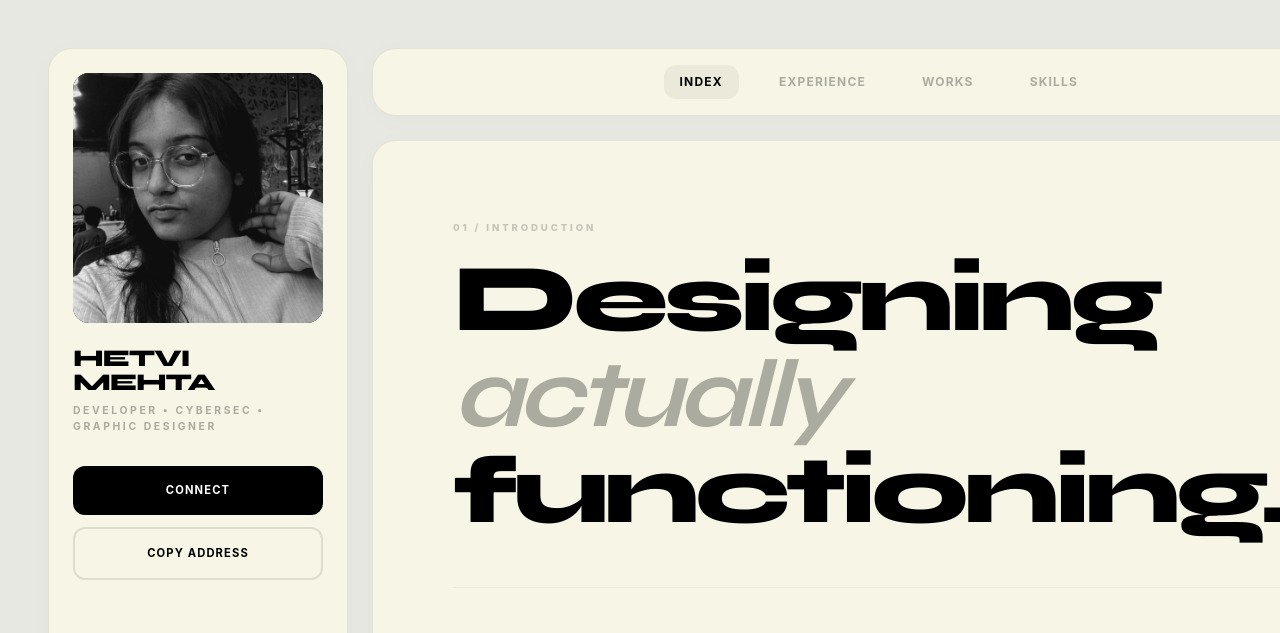
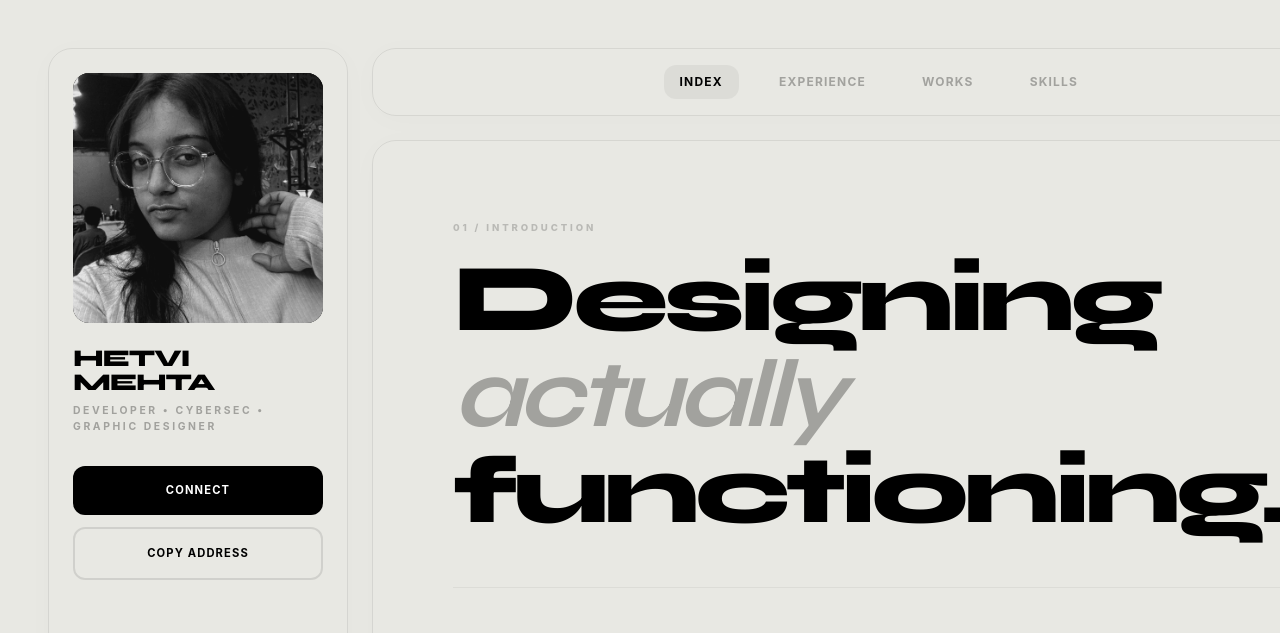
Before and after one commit to Hetveemehta/Portfolio, a plain HTML site: page Portfolio/index.html in a window 1280 px wide. Shown: the top 633 px of the page. Drawn offline with nearby package versions, Linux system fonts and the light colour scheme.

Commit message:
Refactor index.html for improved layout and styles
Updated portfolio HTML structure and styles.

```diff
--- a/Portfolio/index.html
+++ b/Portfolio/index.html
@@ -13,7 +13,7 @@
         :root {
             --bg: #e8e8e3;
             /* Sophisticated Dull White/Stone */
-            --panel: #f7f5e6;
+            --panel: #fffff;
             --accent: #000000;
             --border: rgba(0, 0, 0, 0.08);
         }
```
